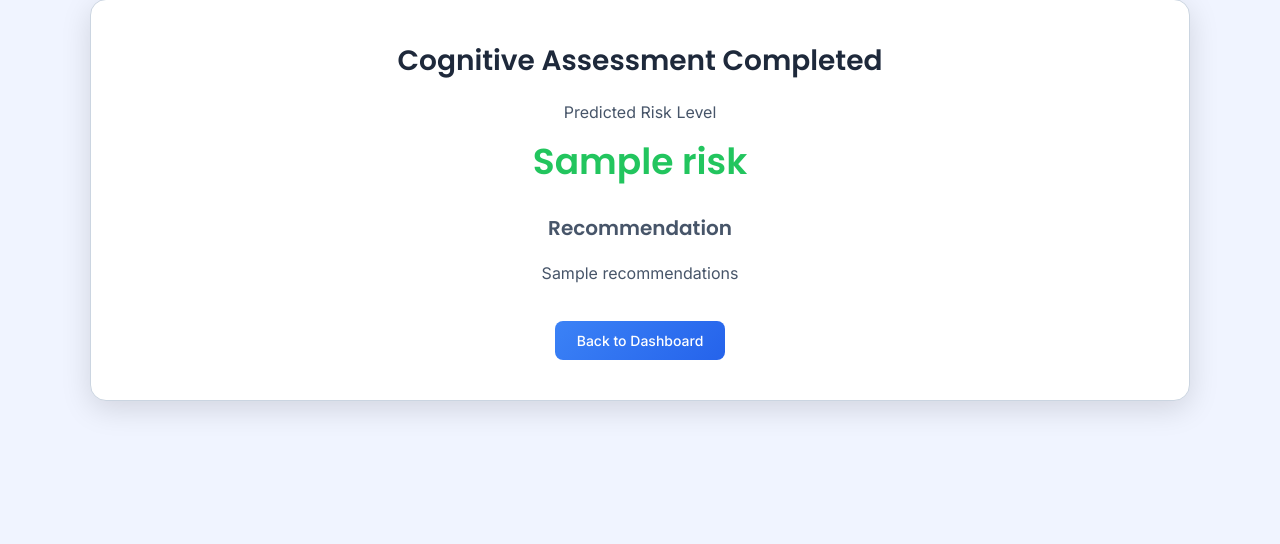
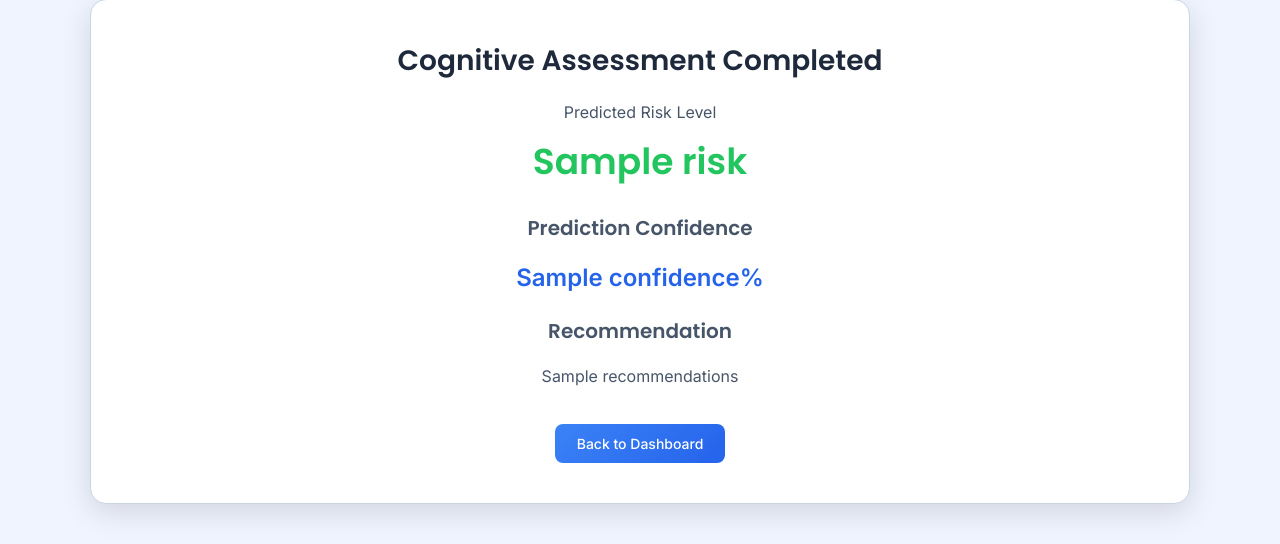
Before and after one commit to Fbn1234567/Dyscalculia-, a Flask app: template templates/final_result.html in a window 1280 px wide. Shown: the part 128-672 px from the top of the page. Run offline with Flask 3, Linux system fonts and the light colour scheme; the template is opened without the code that fills it: most values are stand-ins (such as "Sample title", 1, 10 or a date in 2020); some libraries are stand-ins or nearby versions.

```diff
--- a/templates/final_result.html
+++ b/templates/final_result.html
@@ -21,6 +21,8 @@
             {% else %}
             <h1 style="font-size:36px;font-weight:700;color:var(--green);">{{ risk }}</h1>
             {% endif %}
+            <h3 style="margin-top:24px;">Prediction Confidence</h3>
+            <p style="font-size:24px;font-weight:600;color:var(--blue-dark);">{{ confidence }}%</p>
             <h3 style="margin-top:24px;">Recommendation</h3>
             <p style="color:var(--text-secondary);margin-top:8px;">{{ recommendations }}</p>
             <br>
```
